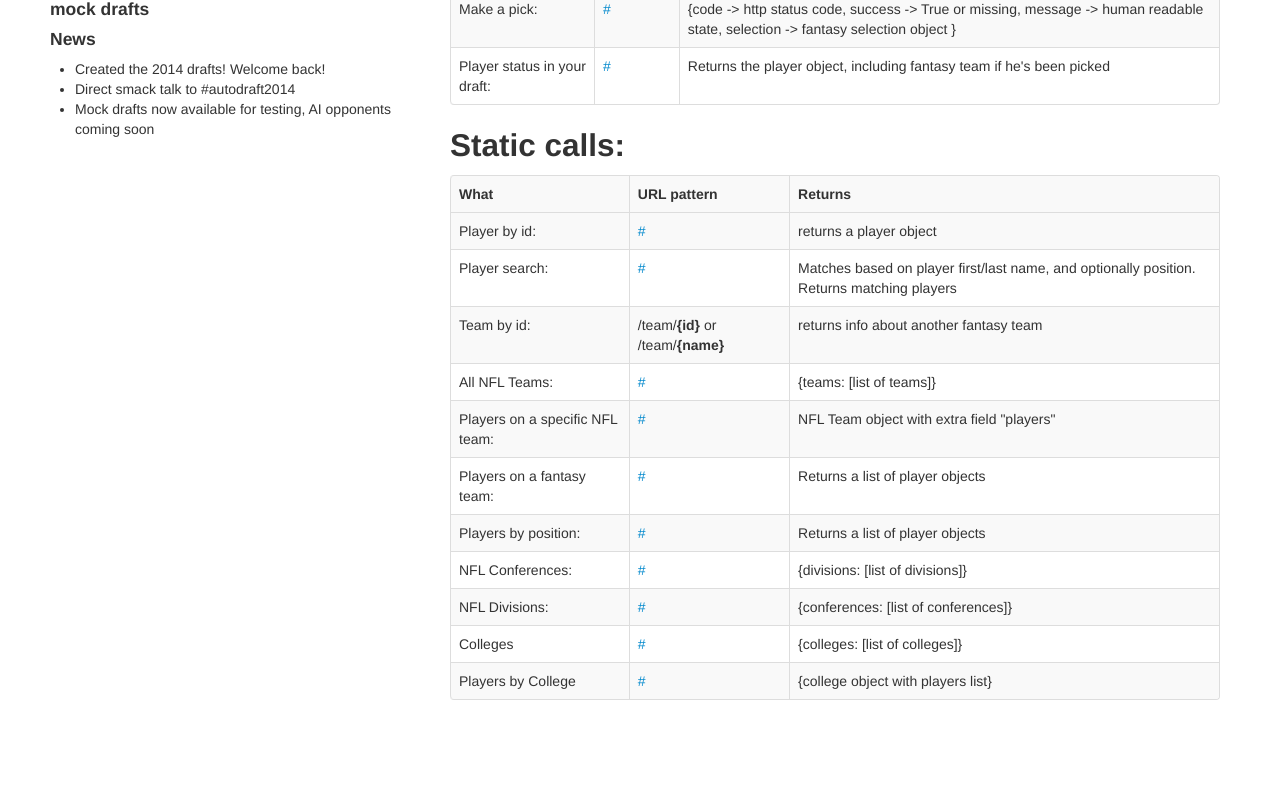
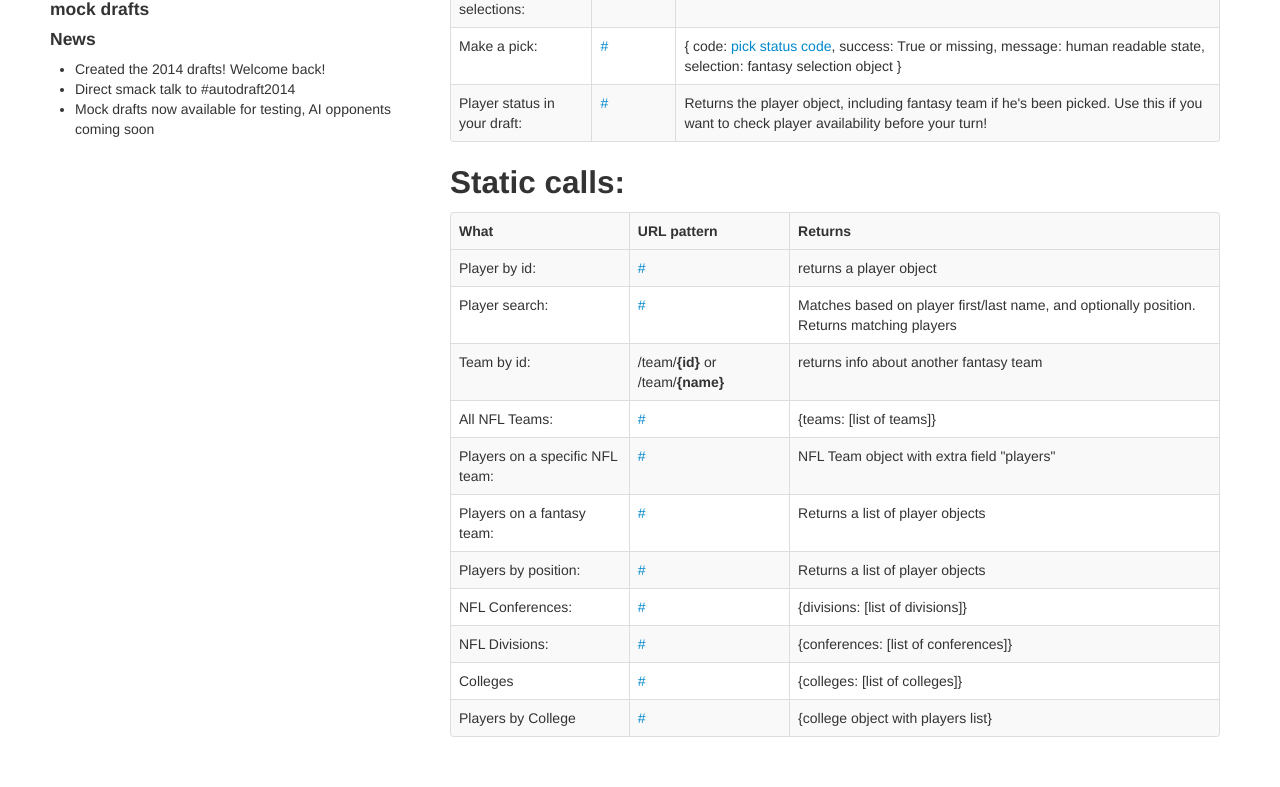
Before and after one commit to gnmerritt/autodraft, a Django app: page /d/doc/ in a window 1280 px wide. Shown: the part 301-1088 px from the top of the page. Before the commit the page ends 1001 px from the top, so only its background shows below. Run offline with Django 3.2, Linux system fonts and the light colour scheme; parts of the project's set-up code (start-up, migrations or seed data) failed here and were passed over; some libraries are stand-ins or nearby versions.

Commit message:
doc updates

```diff
--- a/autodraft/draftHost/api.py
+++ b/autodraft/draftHost/api.py
@@ -23,7 +23,7 @@
     url(r'^team/(?P<id>\d+)/players/?$',
         views.fantasy_team_players, name='fantasy_team_players'),
     url(r'^team/(?P<name>.*)/?$', 'team_info_name'),
-    url(r'^team/?$', 'current_team'),
+    url(r'^team/?$', 'current_team', name='current_team'),
 
     # NFL Data methods
     url(r'^nfl/teams/?$', views.nfl_teams, name='nfl_teams'),
--- a/autodraft/draftHost/templates/draftHost/draft_calls.html
+++ b/autodraft/draftHost/templates/draftHost/draft_calls.html
@@ -1,4 +1,5 @@
-<p>All the following require a valid key parameter</p>
+<p>All the following require a valid key parameter. Click on the links
+for an example response.</p>
 
 <table class="calls table table-bordered table-striped">
   <tr>
@@ -8,23 +9,31 @@
   <tr>
   <tr>
     <td>Draft info:</td>
-    <td><a href="{% url 'draftHost:api:draft' %}">{% url 'draftHost:api:draft' %}</a></td>
+    <td><a href="{% url 'draftHost:api:draft' %}?key={{ key }}">{% url 'draftHost:api:draft' %}</a></td>
     <td>Draft information, teams, picks</td>
   </tr>
   <tr>
+    <td>Your team:</td>
+    <td><a href="{% url 'draftHost:api:current_team' %}?key={{ key }}">{% url 'draftHost:api:current_team' %}</a></td>
+    <td>{ name:"Your name", picks: [list of pick objects], players: [who you've drafted] }</td>
+  </tr>
+  <tr>
     <td>Draft picks & selections:</td>
-    <td><a href="{% url 'draftHost:api:picks' %}">{% url 'draftHost:api:picks' %}</a></td>
+    <td><a href="{% url 'draftHost:api:picks' %}?key={{ key }}">{% url 'draftHost:api:picks' %}</a></td>
     <td>picks & selections</td>
   </tr>
   <tr>
     <td>Make a pick:</td>
-    <td><a href="{% url 'draftHost:api:make_pick' 4 %}">{% url 'draftHost:api:make_pick' 4 %}</a></td>
-    <td>{code -> http status code, success -> True or missing, message -> human readable state, selection -> fantasy selection object }</td>
+    <td><a href="{% url 'draftHost:api:make_pick' 1623 %}?key={{ key }}">{% url 'draftHost:api:make_pick' 1623 %}</a></td>
+    <td>{ code: <a href="https://github.com/gnmerritt/autodraft/blob/master/autodraft/draftHost/logic/draft.py#L145">pick status code</a>,
+      success: True or missing, message: human readable state, selection: fantasy selection object }</td>
   </tr>
   <tr>
     <td>Player status in your draft:</td>
-    <td><a href="{% url 'draftHost:api:player_status' 5 %}">{% url 'draftHost:api:player_status' 5 %}</a></td>
-    <td>Returns the player object, including fantasy team if he's been picked</td>
+    <td><a href="{% url 'draftHost:api:player_status' 1623 %}?key={{ key }}">{% url 'draftHost:api:player_status' 1623 %}</a></td>
+    <td>Returns the player object, including fantasy team if he's been
+    picked. Use this if you want to check player availability before
+    your turn!</td>
   </tr>
 
 </table>
--- a/autodraft/draftHost/views.py
+++ b/autodraft/draftHost/views.py
@@ -244,7 +244,9 @@
     return draft_detail(request, id, ajax_only=True)
 
 def documentation(request):
-    return render(request, 'draftHost/documentation.html', {})
+    return render(request, 'draftHost/documentation.html', {
+        'key': '8891a052-7d14-48db-9c2c-c0a59f87e927' # Nathan's 2013 team
+    })
 
 @ratelimit(rate="5/m", block=True)
 def mock_draft(request):
```
Also changed, not shown: autodraft/draftHost/templates/draftHost/mock_draft.html (+9 -0 lines).
